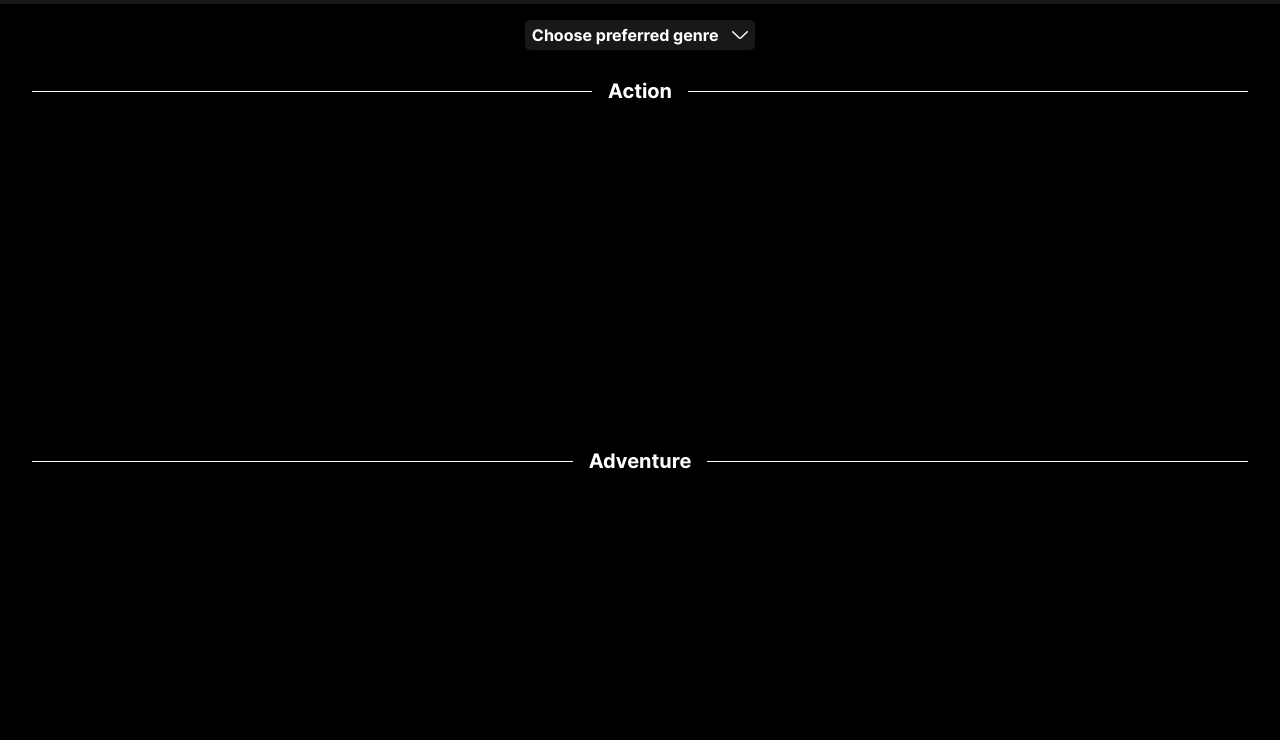
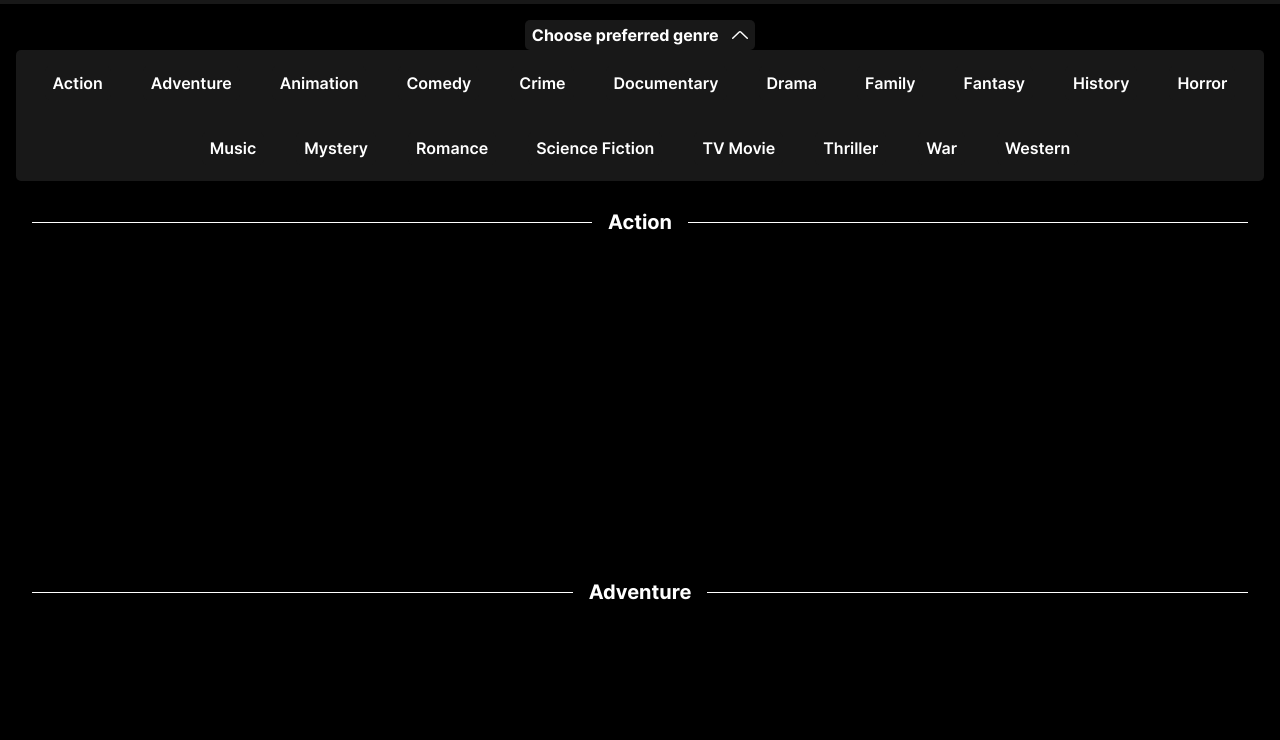
Before and after one commit to IdaHolmen/EntertainmentFinder, a website built with webpack: page dist/index.html in a window 1280 px wide. Both pictures are taken after a click on the button "Choose preferred genre". Shown: the part 60-800 px from the top of the page. Built offline with nearby package versions, Linux system fonts and the light colour scheme; some packages are replaced by stand-ins of ours; no server answers.

Commit message:
Made a dropdown menu and populated it with buttons that comes from genreMappings in app.js

```diff
--- a/src/css/style.css
+++ b/src/css/style.css
@@ -39,7 +39,9 @@ body {
 .drop-down-section {
 	width: 100%;
 	display: flex;
+	flex-direction: column;
 	justify-content: center;
+	align-items: center;
 	padding: 1rem;
 }
 
@@ -65,6 +67,38 @@ body {
 	width: 1rem;
 	height: 1rem;
 	margin: auto 0;
+}
+
+.vector-image--active {
+	transform: rotate(180deg);
+}
+
+.filter-button-container {
+	display: none;
+}
+
+.filter-button-container--active {
+	display: flex;
+	flex-direction: row;
+	flex-wrap: wrap;
+	justify-content: center;
+	background-color: #181818;
+	width: 100%;
+	height: auto;
+	border-radius: 5px;
+}
+
+.genre-button {
+	font-weight: 600;
+	color: white;
+	background-color: #181818;
+	margin: 1rem;
+	padding: 0.3rem 0.5rem;
+	border-radius: 5px;
+}
+
+.genre-button:hover {
+	background-color: #414141;
 }
 
 /* SECTION FOR ALL THE CONTENT */
--- a/src/js/app.js
+++ b/src/js/app.js
@@ -1,10 +1,11 @@
 import key from './key.js';
+import './filterGenres.js';
+
+// SETTING GENRES
+let genreMappings = {};
 
 document.addEventListener('DOMContentLoaded', () => {
 	const movieSection = document.querySelector('.movie-section');
-
-	// SETTING GENRES
-	let genreMappings = {};
 
 	// MATCHING THE ID NUMBERS UP AGAINST THE GENRE NAMES
 	function storeGenreMappings(genreData) {
@@ -132,3 +133,5 @@ document.addEventListener('DOMContentLoaded', () => {
 		});
 	}
 });
+
+export {genreMappings};
--- /dev/null
+++ b/src/js/filterGenres.js
@@ -0,0 +1,41 @@
+import {genreMappings} from './app.js';
+
+document.addEventListener('DOMContentLoaded', () => {
+	const dropdownButton = document.querySelector('.drop-down-button');
+	const filterButtonContainer = document.querySelector(
+		'.filter-button-container'
+	);
+	const vectorImage = document.querySelector('.vector-image');
+
+	// FUNCTION TO CREATE GENRE BUTTONS
+	function createGenreButtons(genres) {
+		genres.forEach((genre) => {
+			const genreButton = document.createElement('button');
+			genreButton.textContent = genre;
+			genreButton.classList.add('genre-button');
+			genreButton.dataset.genre = genre;
+			filterButtonContainer.appendChild(genreButton);
+		});
+	}
+
+	// FUNCTION TO CLEAR GENRE BUTTONS
+	function clearGenreButtons() {
+		while (filterButtonContainer.firstChild) {
+			filterButtonContainer.removeChild(filterButtonContainer.firstChild);
+		}
+	}
+
+	dropdownButton.addEventListener('click', (e) => {
+		e.preventDefault();
+
+		if (vectorImage.classList.contains('vector-image--active')) {
+			vectorImage.classList.remove('vector-image--active');
+			filterButtonContainer.classList.remove('filter-button-container--active');
+			clearGenreButtons();
+		} else {
+			vectorImage.classList.add('vector-image--active');
+			filterButtonContainer.classList.add('filter-button-container--active');
+			createGenreButtons(Object.values(genreMappings).sort());
+		}
+	});
+});
```
Also changed, not shown: dist/index.html.
